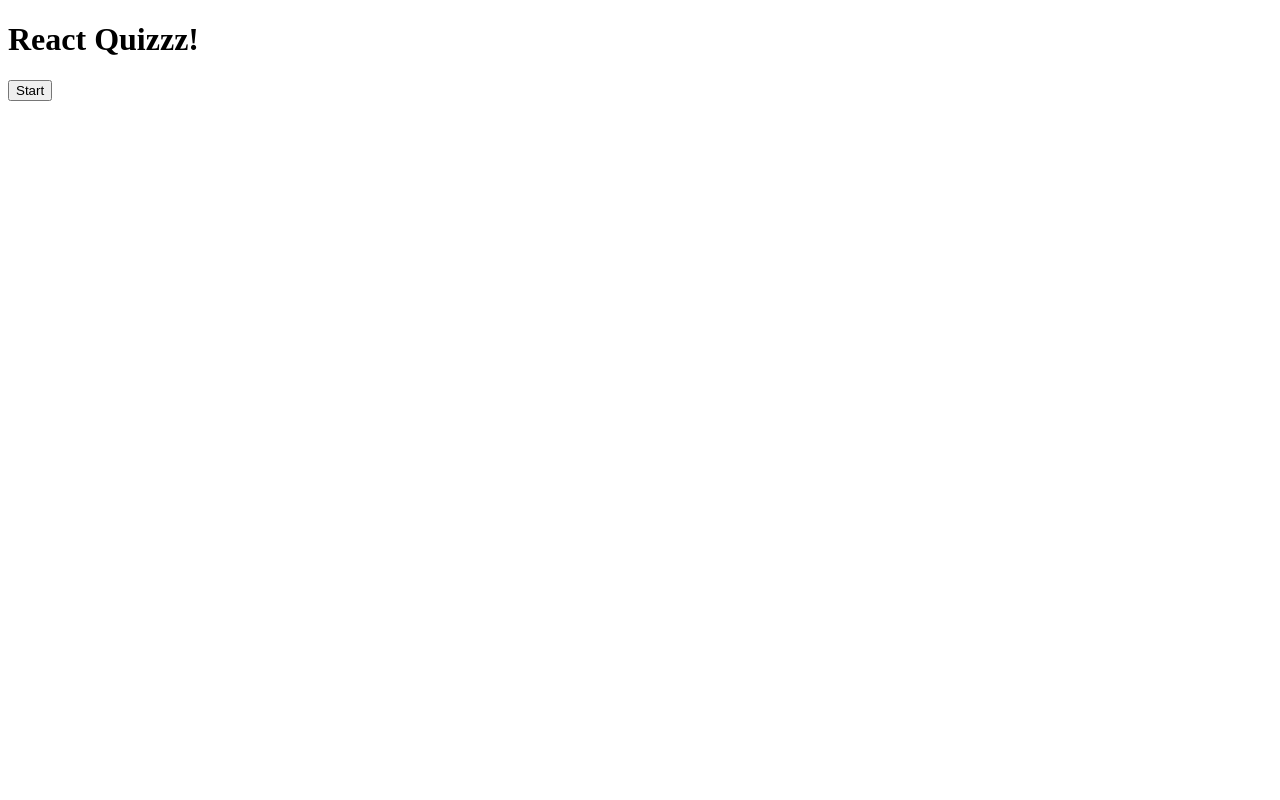
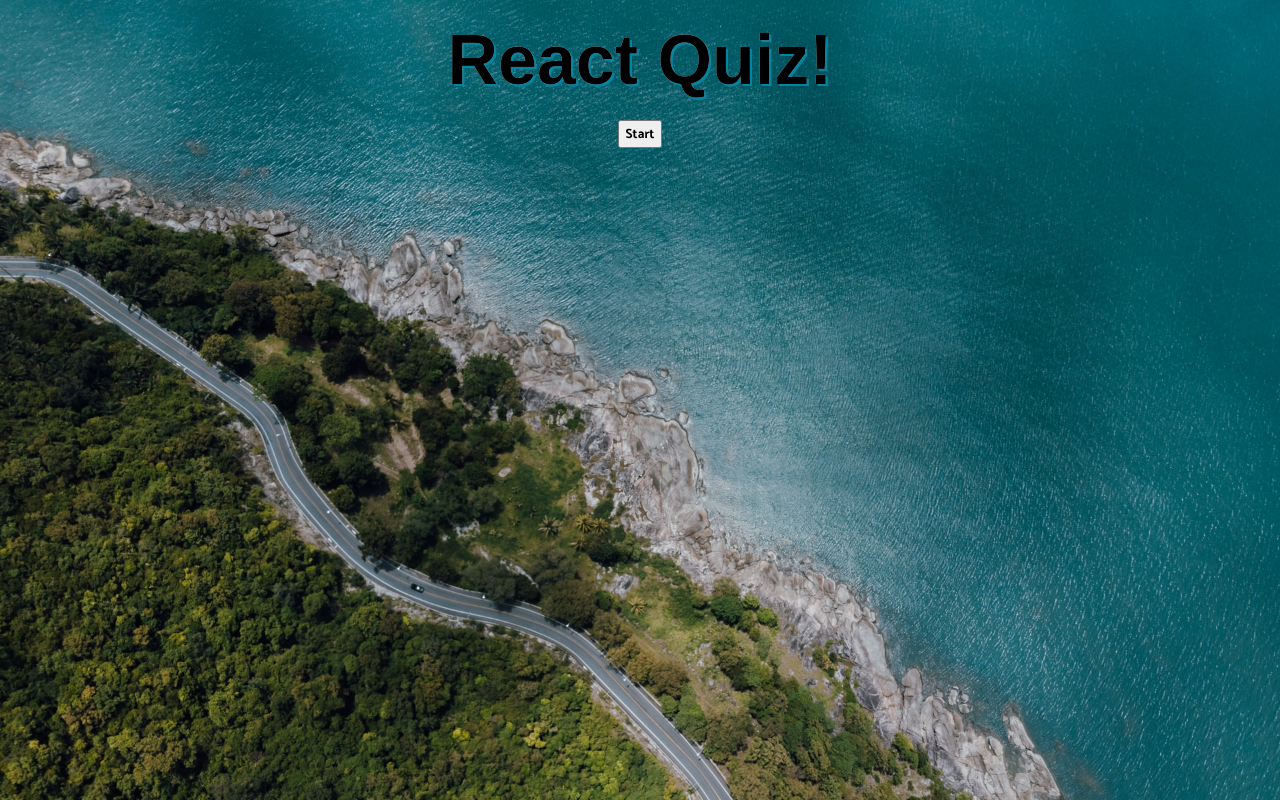
Before and after one commit to RonAlmog/react-quiz, a React (Create React App) app: page / in a window 1280 px wide. Built offline with nearby package versions, Linux system fonts and the light colour scheme; a web font is replaced by a local one.

Commit message:
styled components

```diff
--- /dev/null
+++ b/src/App.styles.ts
@@ -0,0 +1,47 @@
+import styled, { createGlobalStyle } from "styled-components";
+import BGImage from "./images/sea.jpg";
+
+export const GlobalStyle = createGlobalStyle`
+html{
+    height: 100%
+}
+body{
+    background-image: url(${BGImage});
+    background-size: cover;
+    margin: 0;
+    padding:  0 20px;
+    display: flex;
+    justify-content: center;
+}
+
+* {
+    box-sizing: border-box;
+    font-family: 'Catamaran', sans-serif;
+}
+
+`;
+
+export const Wrapper = styled.div`
+  display: flex;
+  flex-direction: column;
+  align-items: center;
+  > p {
+    color: #fff;
+  }
+  .score {
+    color: #fff;
+    font-size: 2rem;
+    margin: 0;
+  }
+  h1 {
+    font-family: Facinate Impact, Haettenschweiler, "Arial Narrow Bold",
+      sans-serif;
+    background-image: linear-gradient(180deg, #fff, #87f1ff);
+    background-size: 100%;
+    background-clip: text;
+    filter: drop-shadow(2px 2px #0085a3);
+    font-size: 70px;
+    text-align: center;
+    margin: 20px;
+  }
+`;
--- a/src/App.tsx
+++ b/src/App.tsx
@@ -1,7 +1,7 @@
 import React, { useState } from "react";
 import QuestionCard from "./components/QuestionCard";
 import { fetchQuizQuestions, Difficulty, QuestionState } from "./Api";
-import { shuffleArray } from "./Utils";
+import { GlobalStyle, Wrapper } from "./App.styles";
 
 export type AnswerObject = {
   question: string;
@@ -67,15 +67,17 @@ const App = () => {
     }
   };
   return (
-    <div className="App">
-      <h1>React Quizzz!</h1>
+    <>
+      <GlobalStyle />
+      <Wrapper>
+        <h1>React Quiz!</h1>
         {gameOver || userAnswers.length === TOTAL_QUESTIONS ? (
           <button className="start" onClick={startTrivia}>
             Start
           </button>
         ) : null}
 
-      {!gameOver ? <p className="score">Score:</p> : null}
+        {!gameOver ? <p className="score">Score: {score}</p> : null}
 
         {loading && <p>Loading Questions...</p>}
         {!loading && !gameOver && (
@@ -96,7 +98,8 @@ const App = () => {
             Next
           </button>
         ) : null}
-    </div>
+      </Wrapper>
+    </>
   );
 };
 
```
Lines whose indentation alone changed are shown as unchanged.
